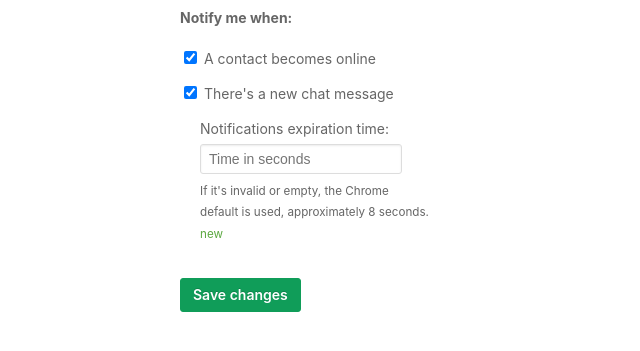
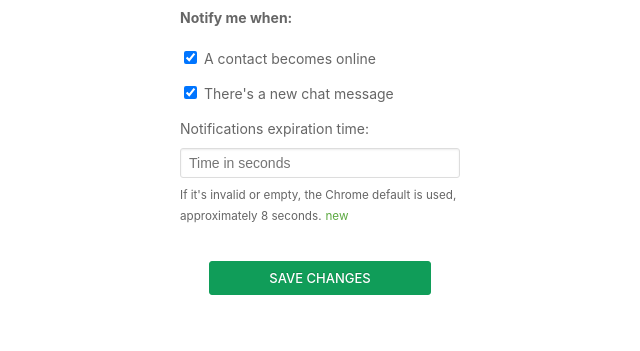
Before and after one commit to nicosantangelo/hangouts-chrome-notifications, a browser extension: page options/options.html in a window 1280 px wide. Shown: the part 223-574 px from the top of the page, without its empty margins (320-960 px from the left). Drawn offline with Linux system fonts and the light colour scheme.

Commit message:
Nicer options styles

```diff
--- a/options/options.css
+++ b/options/options.css
@@ -27,6 +27,10 @@ h1 {
 
 h4 {
   margin: 0 0 20px;
+}
+
+input {
+  box-sizing: border-box;
 }
 
 .hidden {
@@ -67,12 +71,10 @@ small.new {
 
 .expiration-time {
   margin-top: 4px;
-  padding-left: 20px;
-  padding-right: 30px;
 }
 
 .expiration-time input {
-  width: 80%;
+  width: 100%;
   padding: 4px 8px;
   margin: 5px 0;
   font-size: 14px;
@@ -92,8 +94,8 @@ small.new {
   position: relative;
   display: inline-block;
   padding: 6px 12px;
-  font-size: 14px;
-  font-weight: 600;
+  font-size: 13px;
+  font-weight: 500;
   line-height: 20px;
   color: #333;
   white-space: nowrap;
@@ -101,6 +103,9 @@ small.new {
   cursor: pointer;
   border: 1px solid #d5d5d5;
   border-radius: 3px;
+  width: 70%;
+  text-align: center;
+  text-transform: uppercase;
 }
 
 .btn-primary {
--- a/options/options.html
+++ b/options/options.html
@@ -28,8 +28,9 @@
         There's a new chat message
       </div>
       <div class="option">
+        <span>Notifications expiration time:</span>
+
         <div class="expiration-time">
-          <span>Notifications expiration time:</span>
           <input id="expiration-time" type="text" placeholder="Time in seconds">
           <br />
           <small>If it's invalid or empty, the Chrome default is used, approximately 8 seconds.</small> <small class="new">new</small>
@@ -39,7 +40,10 @@
 
     <br />
 
-    <div id="save" class="btn btn-primary">Save changes</div>&nbsp;&nbsp;
+    <div class="save-button">
+      <div id="save" class="btn btn-primary">Save changes</div>
+    </div>
+    &nbsp;&nbsp;
 
     <br /> <br />
 
```
